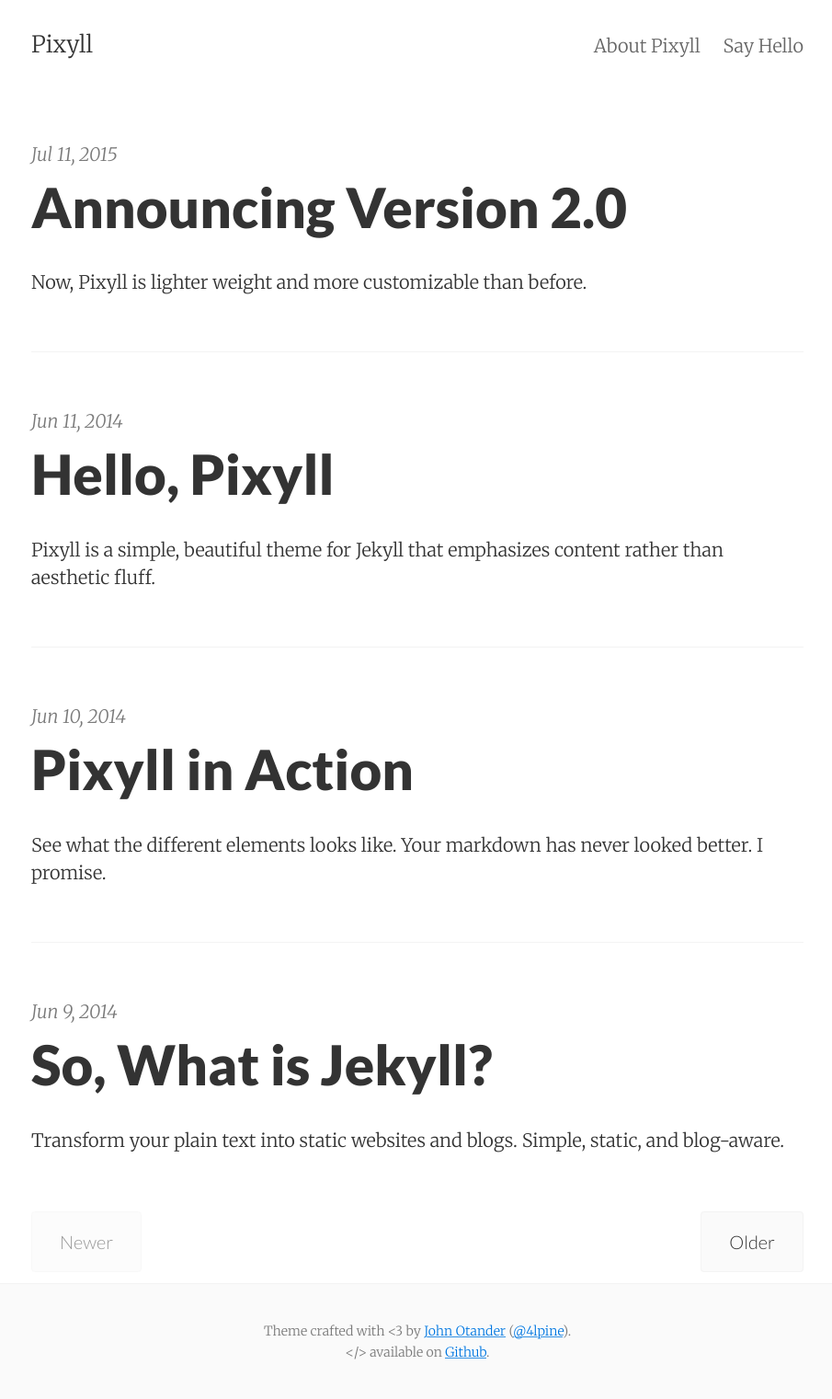
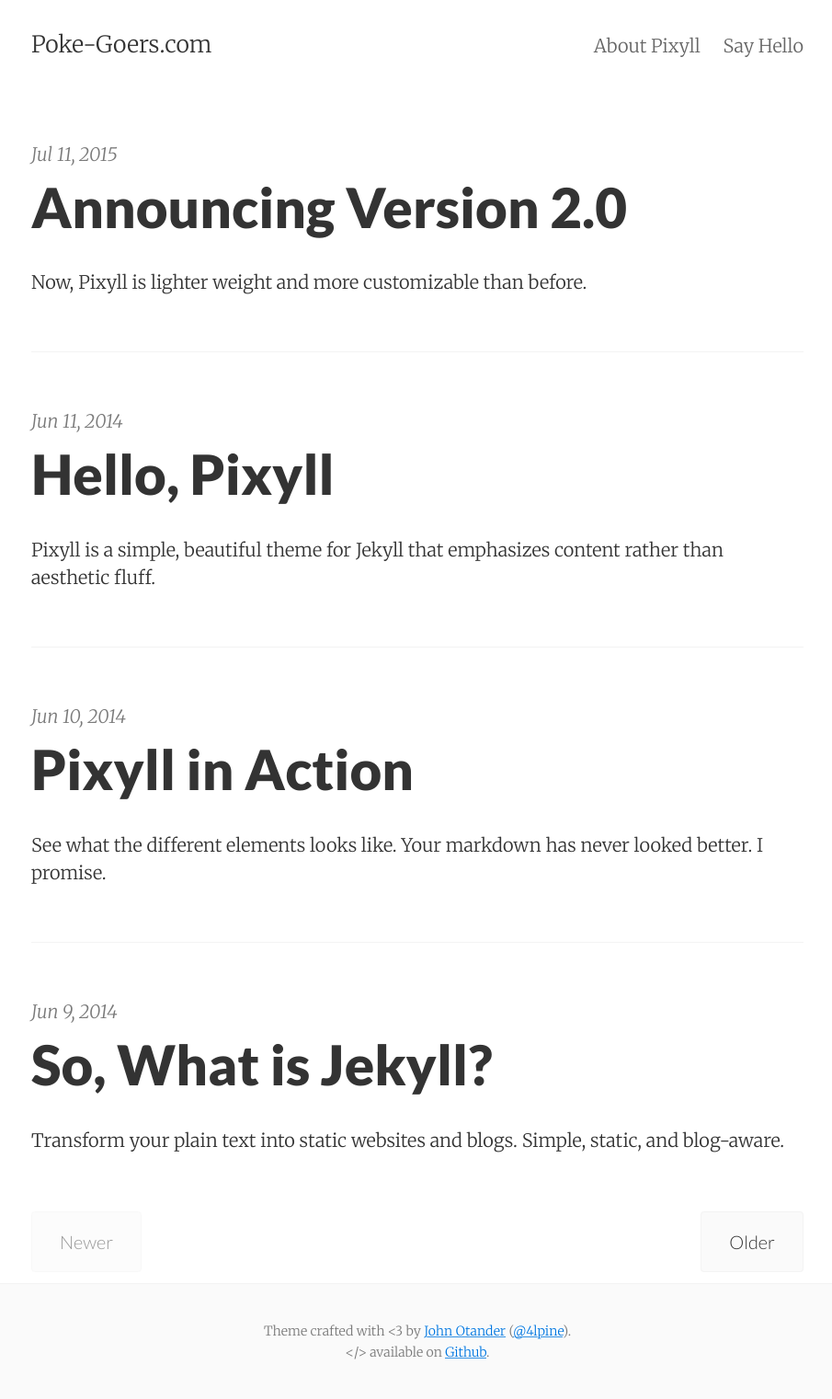
Before and after one commit to roosiq/roosiq.github.io, a Jekyll site: the page built from index.html, in a window 1280 px wide. Shown: the whole page at 92% size, without its empty margins (186-1091 px from the left). Built offline with Jekyll 4.4.1, drawn with Linux system fonts in a browser that asks for light colours; the list of posts is cut into pages by our own code; some of the changed lines change nothing that is shown.

Commit message:
update config

```diff
--- a/_config.yml
+++ b/_config.yml
@@ -1,10 +1,10 @@
 # Site settings
-title:       Pixyll
-email:       your_email@example.com
-author:      John Otander
-description: "A simple, beautiful theme for Jekyll that emphasizes content rather than aesthetic fluff."
+title:       Poke-Goers.com
+email:       r.k.cook@me.com
+author:      Ryan Cook
+description: "A test website to prep for Poke-Fanatics"
 baseurl:     ""
-url:         "http://pixyll.com"
+url:         "http://poke-goers.com"
 date_format: "%b %-d, %Y"
 
 # Google services
```
